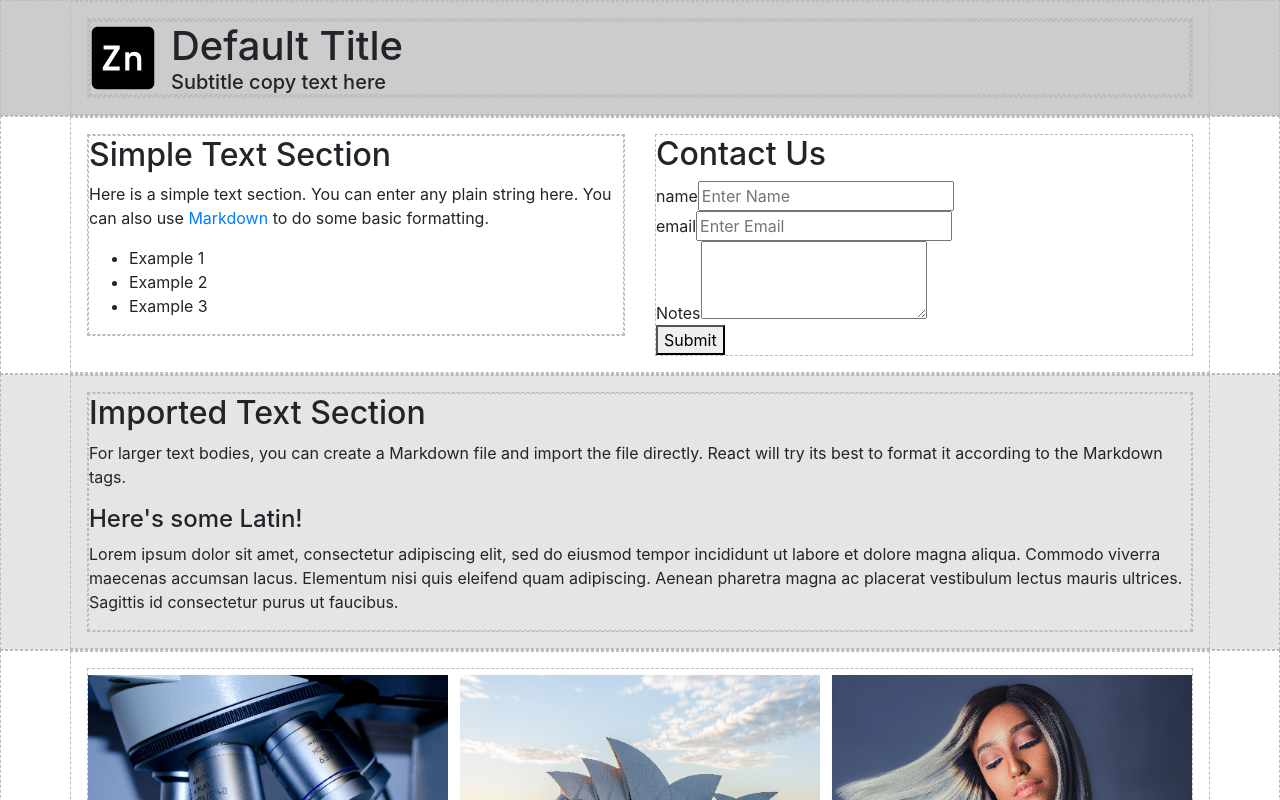
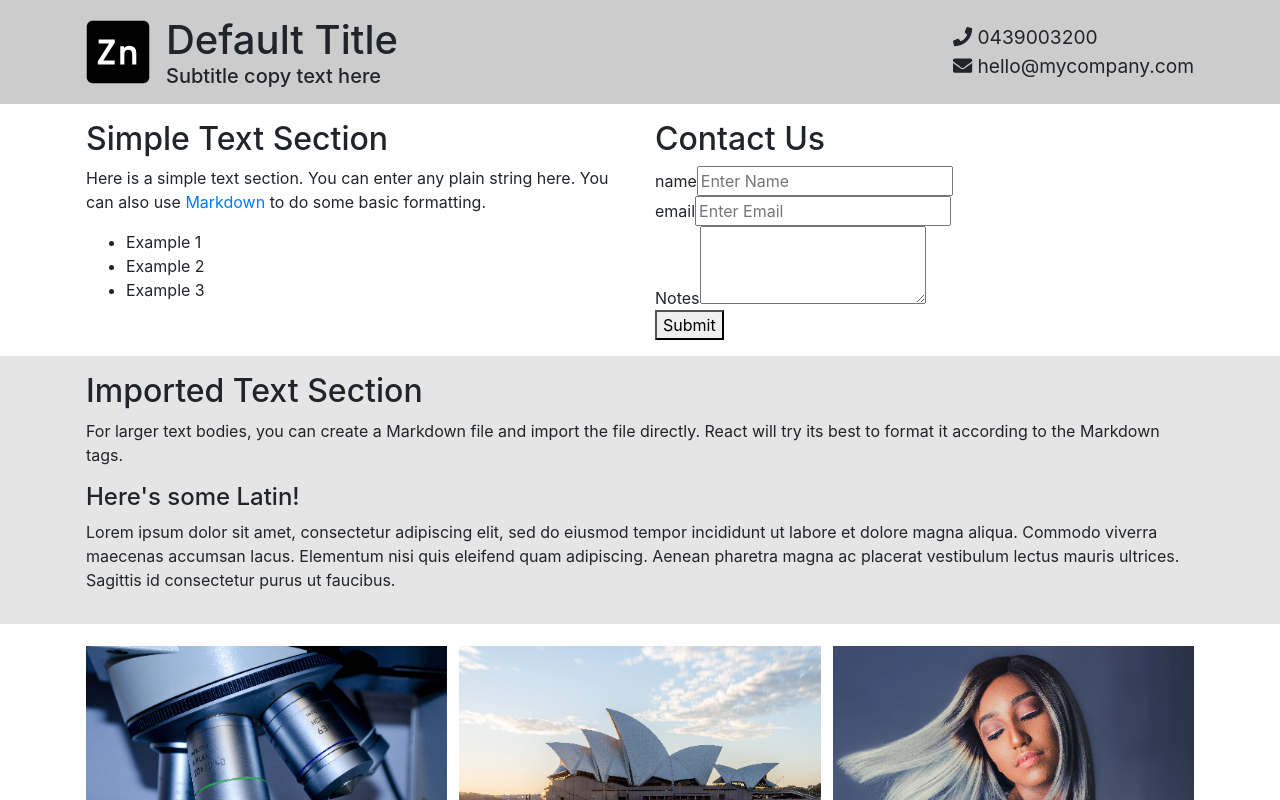
Before and after one commit to krinj/zinc-react-template, a React (Create React App) app in the folder app/: page / in a window 1280 px wide. Shown: the top 800 px of the page. Built offline with nearby package versions, Linux system fonts and the light colour scheme.

Commit message:
Begin Adding Contact

```diff
--- a/app/src/components/header/Header.tsx
+++ b/app/src/components/header/Header.tsx
@@ -2,6 +2,8 @@ import React from 'react';
 import HeaderModel from './HeaderModel';
 import DisplayableElement from '../../utils/structure/DisplayableElement';
 import ContactModel from '../common/ContactModel';
+import { FontAwesomeIcon } from '@fortawesome/react-fontawesome';
+import { IconProp } from '@fortawesome/fontawesome-svg-core';
 
 
 class Header extends DisplayableElement {
@@ -41,18 +43,34 @@ const createLogoElement = (title: string, image?: string): JSX.Element => {
     </div>;
 }
 
+const createContactElement = (iconString: IconProp, text?: string): JSX.Element => {
+    const iconElement: JSX.Element = <FontAwesomeIcon icon={iconString} />;
+    return <div><p className="no-margin" style={{fontSize: "1.2em"}}>{iconElement} {text}</p></div>;
+}
+
+const createContactBar = (contact: ContactModel): JSX.Element => {
+
+    const phoneElement = createContactElement("phone", contact.phoneNumber);
+    const emailElement = createContactElement("envelope", contact.email);
+
+    return <div className="dev col-md-4 no-padding">
+        <div style={{display: "flex", height: "100%"}}>
+            <div style={{marginTop: "auto", marginBottom: "auto",marginLeft: "auto", textAlign: "left"}}>
+                {phoneElement}
+                {emailElement}
+            </div>
+        </div>
+    </div>
+}
+
 const HeaderJSX: React.FC<HeaderModel> = (props) => {
 
     let contactElement: JSX.Element | null = null;
     let logoCol: string = "col-md-12";
 
     if (props.showContact && props.contactModel !== undefined) {
-        const cm: ContactModel = props.contactModel;
-        contactElement = <div className="dev col-md-6 no-padding">
-            <p>Phone: {cm.phoneNumber} | Email: {cm.email}</p>
-        </div>
-
-        logoCol = "col-md-6";
+        contactElement = createContactBar(props.contactModel);
+        logoCol = "col-md-8";
     }
 
     return <div className="dev">
--- a/app/src/injected/content/zincContent.ts
+++ b/app/src/injected/content/zincContent.ts
@@ -24,7 +24,7 @@ import gallery6 from "../images/gallery_6.png";
 
 // Import Font Icons
 import { library } from '@fortawesome/fontawesome-svg-core';
-import { faCheck } from '@fortawesome/free-solid-svg-icons';
+import { faCheck, faPhone, faEnvelope } from '@fortawesome/free-solid-svg-icons';
 import { faFacebookSquare } from '@fortawesome/free-brands-svg-icons';
 import TextSection from "../../components/text-section/TextSection";
 import DisplayableElement from "../../utils/structure/DisplayableElement";
@@ -190,7 +190,7 @@ class ZincContent extends SiteContentInterface {
             title: "Default Title",
             subtitle: "Subtitle Text",
             logoImagePath: logo,
-            showContact: false
+            showContact: true
         })
     }
 
@@ -207,7 +207,7 @@ class ZincContent extends SiteContentInterface {
     }
 
     private registerIconLibrary = (): void => {
-        library.add(faCheck, faFacebookSquare);
+        library.add(faCheck, faPhone, faEnvelope, faFacebookSquare);
     }
 
     // ==========================================================================================
--- a/app/src/style/style.css
+++ b/app/src/style/style.css
@@ -1,9 +1,9 @@
 .dev {
-    border: 1px dashed #bbb;
+    /* border: 1px dashed #bbb; */
 }
 
 .dev-green {
-    border: 1px dashed #bbb;
+    /* border: 1px dashed #bbb; */
 }
 
 .content-block:nth-child(odd) {
```
